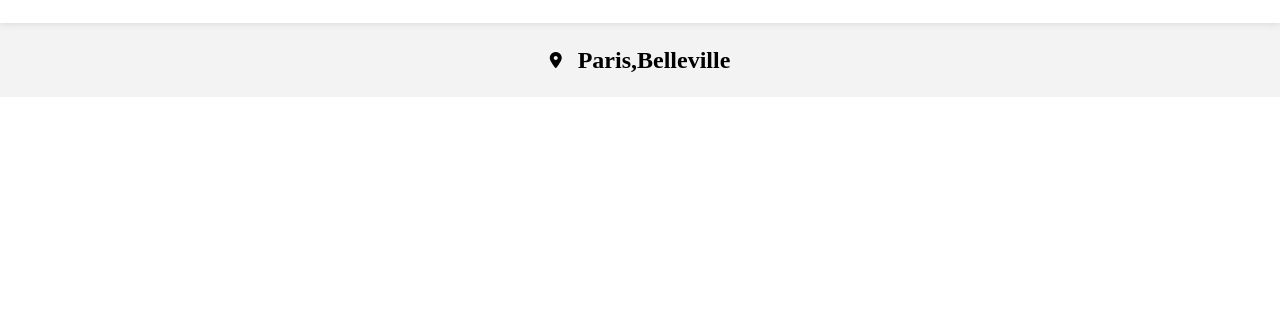
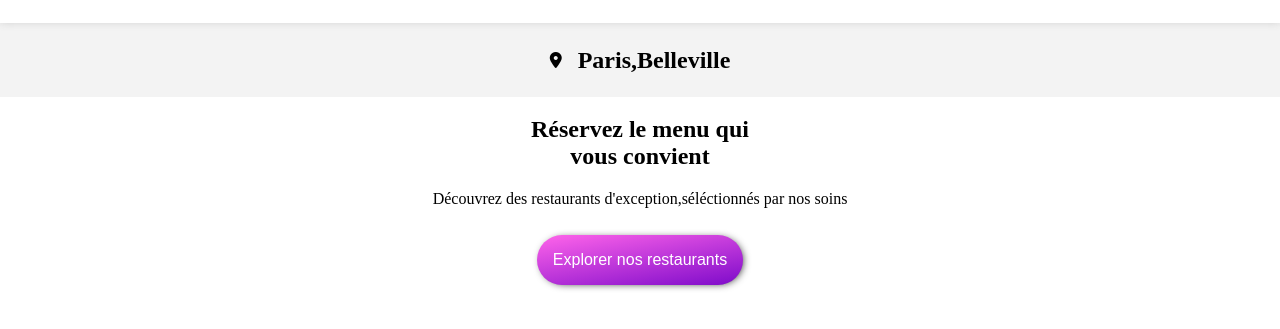
Before and after one commit to YELJAIMI/Ohmyfood, a plain HTML site: page index.html in a window 1280 px wide. Shown: the part 67-396 px from the top of the page. Drawn offline with Linux system fonts and the light colour scheme; a web font is replaced by a local one.

Commit message:
explorer and gradient

```diff
--- a/index.html
+++ b/index.html
@@ -21,6 +21,12 @@
         <i class="fas fa-map-marker-alt"></i>
         <h2>Paris,Belleville</h2>
         </div>
+
+        <section class="Explorer">
+            <h2>Réservez le menu qui<br>vous convient</h2>
+            <p>Découvrez des restaurants d'exception,séléctionnés par nos soins</p>
+            <button>Explorer nos restaurants</button>
+        </section>
     </main>
 </body>
 </html>
```
